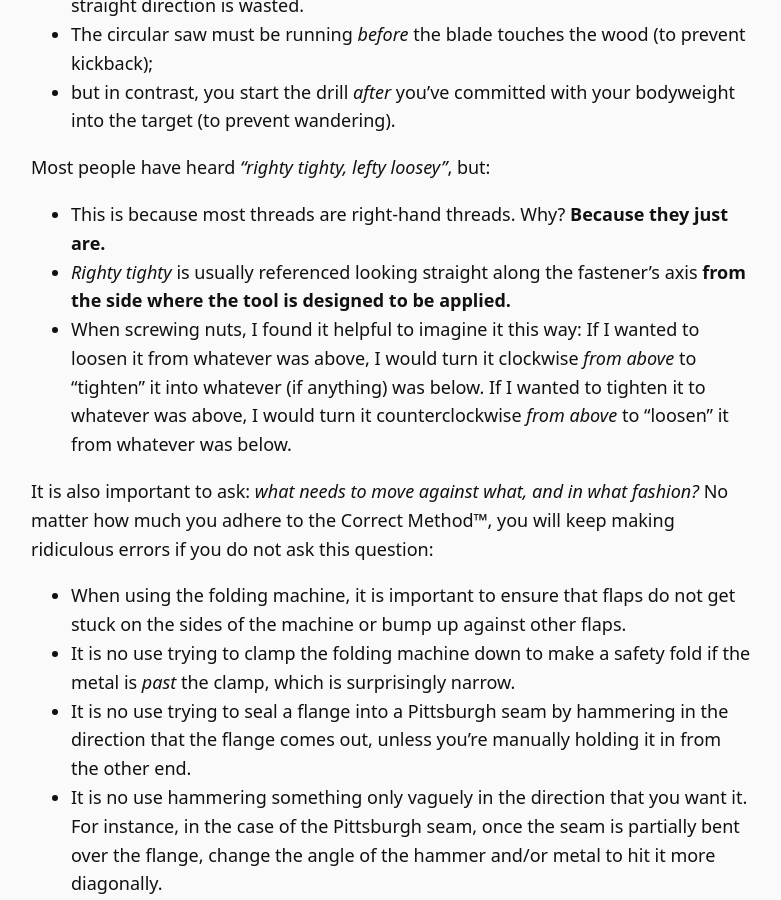
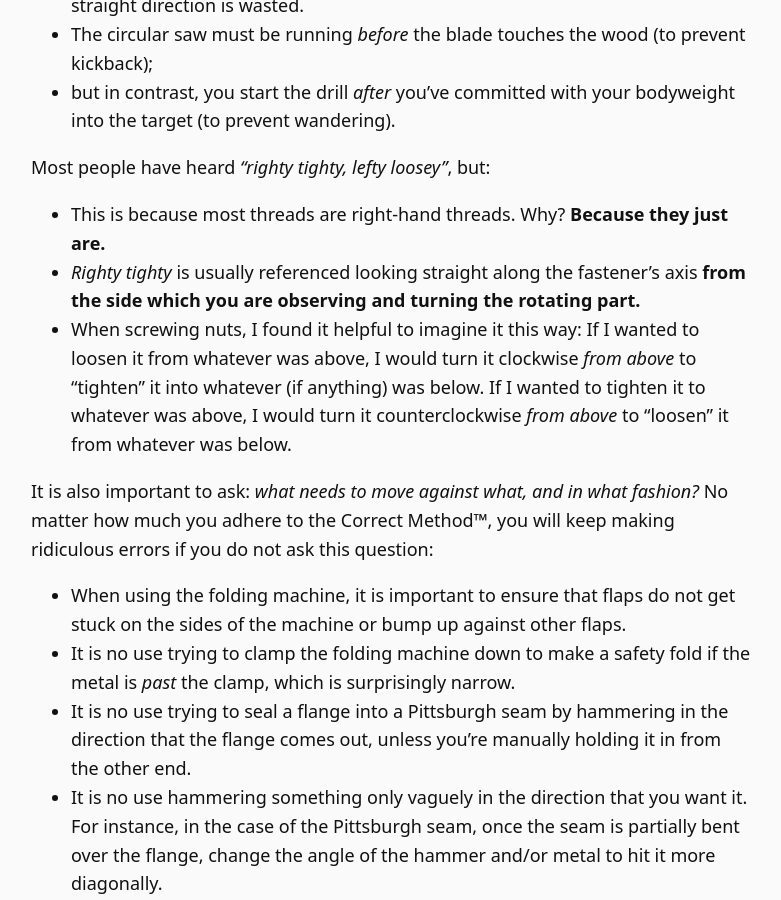
Before and after one commit to JakeHPark/jakehpark.github.io, a Jekyll site: the page built from _essays/Skill Acquisition in Plumbing.md, in a window 1280 px wide and 900 px high, scrolled down 5341 px. Shown: the whole window, without its empty margins (249-1030 px from the left). Built offline with Jekyll 4.4.1, drawn with Linux system fonts in a browser that asks for light colours.

Commit message:
Update Skill Acquisition in Plumbing.md

```diff
--- a/_essays/Skill Acquisition in Plumbing.md
+++ b/_essays/Skill Acquisition in Plumbing.md
@@ -76,7 +76,7 @@ Tool geometry often needs to be memorised by rote. Although it is often useful t
 Most people have heard *"righty tighty, lefty loosey"*, but:
 
 - This is because most threads are right-hand threads. Why? **Because they just are.**
-- *Righty tighty* is usually referenced looking straight along the fastener's axis **from the side where the tool is designed to be applied.**
+- *Righty tighty* is usually referenced looking straight along the fastener's axis **from the side which you are observing and turning the rotating part.**
 - When screwing nuts, I found it helpful to imagine it this way: If I wanted to loosen it from whatever was above, I would turn it clockwise *from above* to "tighten" it into whatever (if anything) was below. If I wanted to tighten it to whatever was above, I would turn it counterclockwise *from above* to "loosen" it from whatever was below.
 
 It is also important to ask: *what needs to move against what, and in what fashion?* No matter how much you adhere to the Correct Method™, you will keep making ridiculous errors if you do not ask this question:
```
